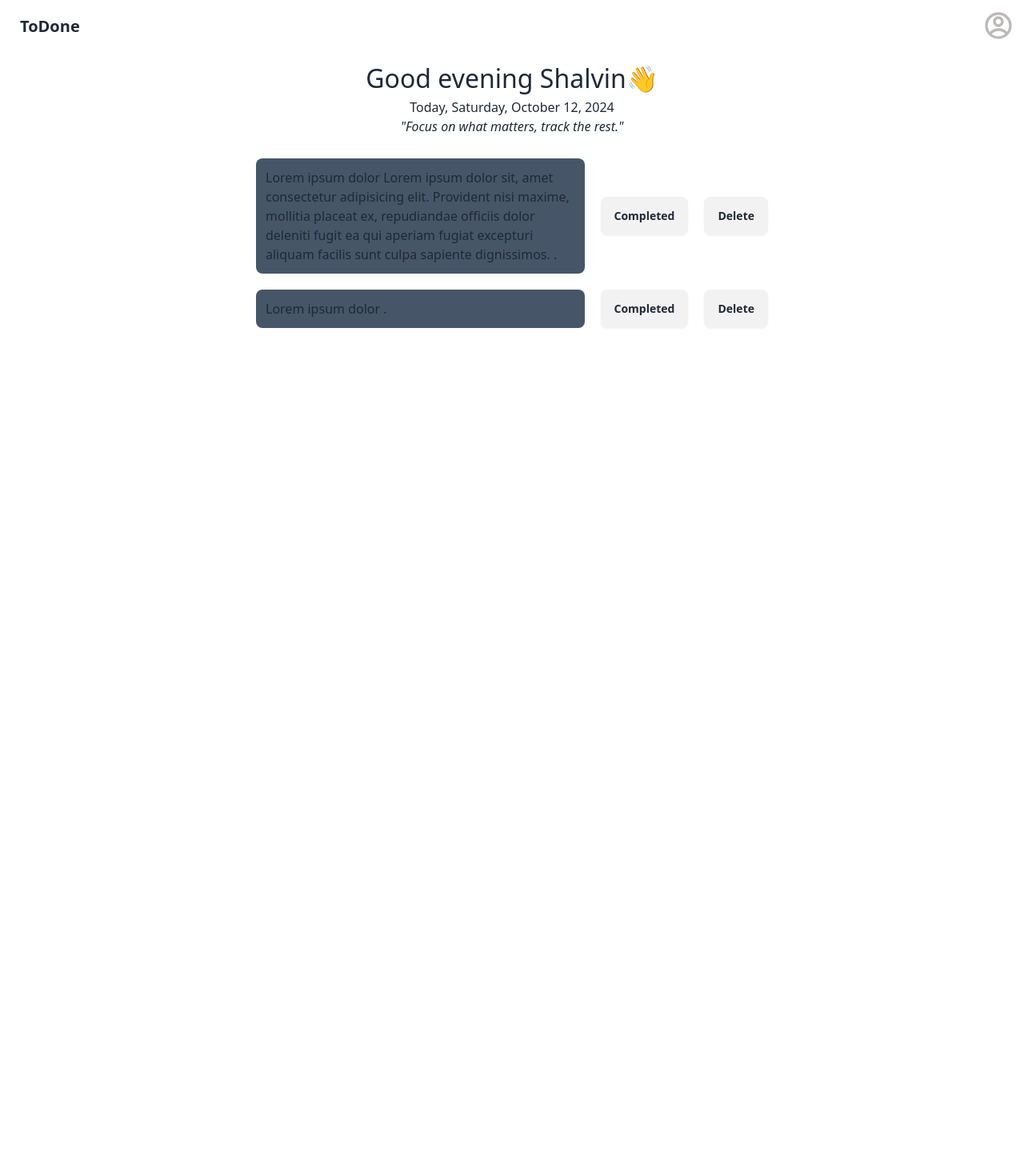
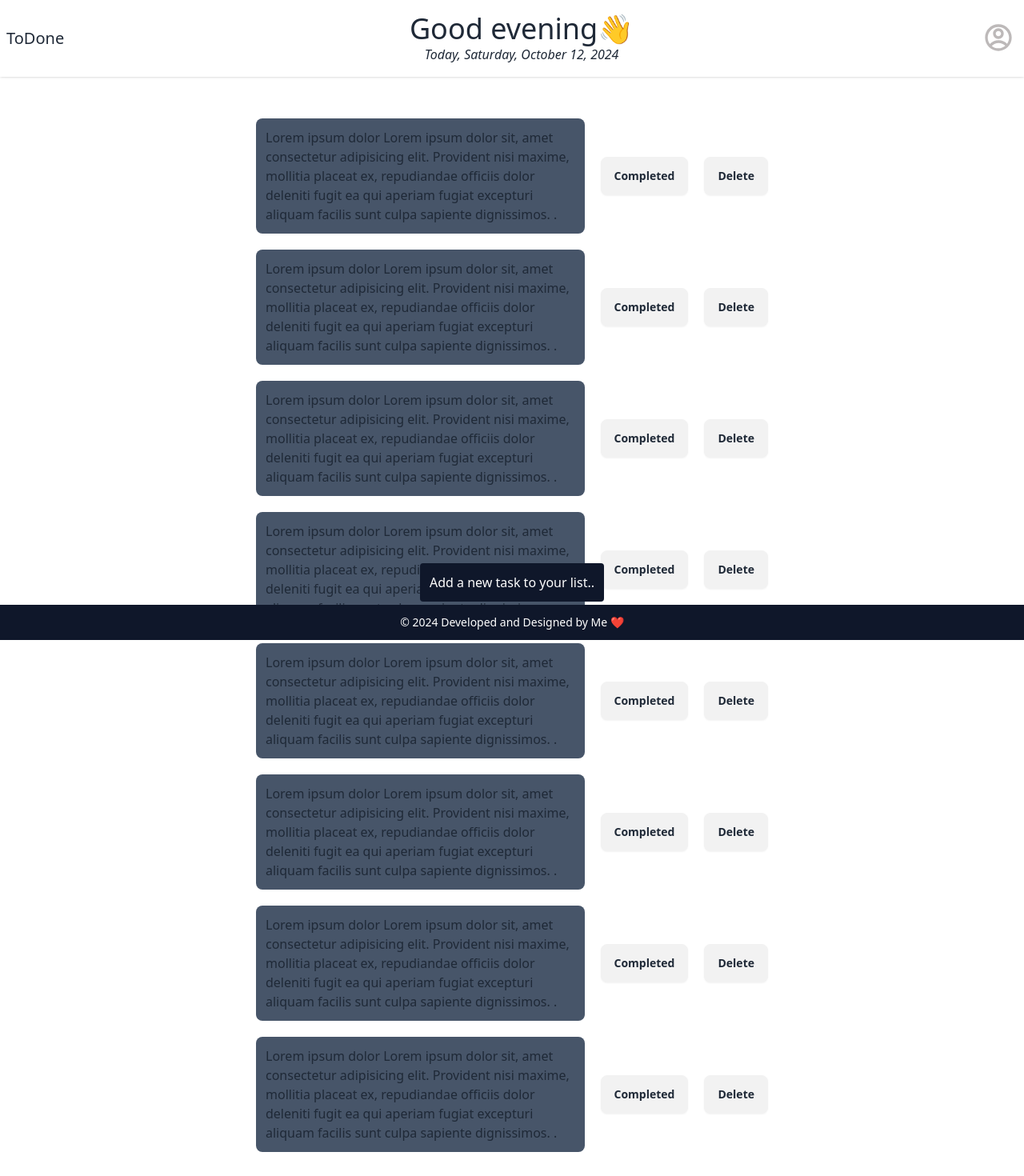
Before and after one commit to ShalvinShaji/ToDone, a React (Vite) app in the folder TodoneUI/: page / in a window 1280 px wide. Shown: the top 1470 px of the page at 80% size. Before the commit the page ends 800 px from the top, so only its background shows below. Built offline with nearby package versions, Linux system fonts and the light colour scheme.

Commit message:
Todo UI Complted

```diff
--- a/TodoneUI/src/App.jsx
+++ b/TodoneUI/src/App.jsx
@@ -1,14 +1,20 @@
 import "./App.css";
-import Herowish from "./components/Herowish";
+import Footer from "./components/Footer";
 import Navbar from "./components/Navbar";
+import Newtask from "./components/Newtask";
 import Taskbox from "./components/Taskbox";
 
 function App() {
   return (
     <>
-      <Navbar />
-      <Herowish />
-      <Taskbox />
+      <div className="App">
+        <Navbar />
+        <div className="content pt-32 pb-28">
+          <Taskbox />
+          <Newtask />
+        </div>
+        <Footer />
+      </div>
     </>
   );
 }
--- /dev/null
+++ b/TodoneUI/src/components/Footer.jsx
@@ -0,0 +1,15 @@
+import React from "react";
+
+const Footer = () => {
+  return (
+    <footer className="fixed bottom-0 left-0 right-0 bg-slate-900 text-white py-3">
+      <div className="container mx-auto text-center">
+        <p className="text-sm">
+          &copy; {new Date().getFullYear()} Developed and Designed by Me ❤️
+        </p>
+      </div>
+    </footer>
+  );
+};
+
+export default Footer;
--- a/TodoneUI/src/components/Herowish.jsx
+++ /dev/null
@@ -1,37 +0,0 @@
-import React from "react";
-import "./Herowish.css"; // Import the CSS file for the animation
-
-const Herowish = () => {
-  const today = new Date();
-  const hours = today.getHours();
-
-  // Format the date in words (e.g., "October 12, 2024")
-  const date = today.toLocaleDateString("en-US", {
-    weekday: "long",
-    year: "numeric",
-    month: "long",
-    day: "numeric",
-  });
-
-  let greeting;
-
-  if (hours < 12) {
-    greeting = "Good morning";
-  } else if (hours < 18) {
-    greeting = "Good afternoon";
-  } else {
-    greeting = "Good evening";
-  }
-
-  return (
-    <div className="flex flex-col justify-center items-center p-2">
-      <h1 className="hero-greet">
-        {greeting} Shalvin<span className="hero-wave">👋</span>
-      </h1>
-      <h3>Today, {date}</h3>
-      <i>"Focus on what matters, track the rest."</i>
-    </div>
-  );
-};
-
-export default Herowish;
--- /dev/null
+++ b/TodoneUI/src/components/Modal.css
@@ -0,0 +1,18 @@
+/* Modal.css */
+.modal-overlay {
+  position: fixed;
+  top: 0;
+  left: 0;
+  right: 0;
+  bottom: 0;
+  background-color: rgba(0, 0, 0, 0.5);
+  display: flex;
+  justify-content: center;
+  align-items: center;
+}
+
+.modal-content {
+  /* You can add more styles here if needed */
+  width: 100%; /* Ensure the content takes full width available */
+  max-width: 500px; /* Default max width for the modal */
+}
--- /dev/null
+++ b/TodoneUI/src/components/Modal.jsx
@@ -0,0 +1,34 @@
+import React from "react";
+import "./Modal.css"; // Keep this for any additional custom styles
+
+const Modal = ({ isOpen, onClose }) => {
+  if (!isOpen) return null; // Don't render the modal if it's not open
+
+  return (
+    <div className="modal-overlay">
+      <div className=" flex items-center justify-center flex-col modal-content p-5 rounded-lg shadow-lg bg-slate-500 max-w-md sm:max-w-lg md:max-w-2xl lg:max-w-[500px] mx-auto">
+        <label className="form-control w-full">
+          <div className="label">
+            <span className="label-text">
+              <h2 className="text-lg font-bold text-slate-900">Create New Task</h2>
+            </span>
+          </div>
+          <textarea
+            placeholder="Enter your task here"
+            className="input input-bordered w-full  h-[100px] mt-2 p-3"
+          />
+        </label>
+        <div className="flex items-center justify-center mt-4">
+          <button className="btn me-3" onClick={onClose}>
+            Save
+          </button>
+          <button className="btn" onClick={onClose}>
+            Cancel
+          </button>
+        </div>
+      </div>
+    </div>
+  );
+};
+
+export default Modal;
--- a/TodoneUI/src/components/Herowish.css
+++ b/TodoneUI/src/components/Navbar.css
@@ -32,5 +32,17 @@
 }
 
 .hero-greet {
-  font-size: 2rem;
+  font-size: 1.2rem; /* Base font size */
 }
+
+@media (min-width: 768px) {
+  .hero-greet {
+    font-size: 1.875rem; /* Font size for medium screens and above */
+  }
+}
+
+@media (min-width: 1024px) {
+  .hero-greet {
+    font-size: 2.25rem; /* Font size for large screens and above */
+  }
+}
--- a/TodoneUI/src/components/Navbar.jsx
+++ b/TodoneUI/src/components/Navbar.jsx
@@ -1,11 +1,39 @@
 import React from "react";
 import noImage from "../../public/assets/no_image.svg";
+import "./Navbar.css";
 
 const Navbar = () => {
+  const today = new Date();
+  const hours = today.getHours();
+
+  // Format the date in words (e.g., "October 12, 2024")
+  const date = today.toLocaleDateString("en-US", {
+    weekday: "long",
+    year: "numeric",
+    month: "long",
+    day: "numeric",
+  });
+
+  let greeting;
+
+  if (hours < 12) {
+    greeting = "Good morning";
+  } else if (hours < 18) {
+    greeting = "Good afternoon";
+  } else {
+    greeting = "Good evening";
+  }
   return (
-    <div className=" navbar flex-row	justify-between bg-base-100 p-2">
+    <div className="navbar fixed top-0 left-0 right-0 z-50 flex-row justify-between bg-base-100 shadow">
       <div>
-        <a className="btn btn-ghost text-xl">ToDone</a>
+        <a className="text-xl">ToDone</a>
+      </div>
+      <div className=" flex flex-col justify-center items-center p-2 bg-base-100">
+        <h1 className="hero-greet text-2xl md:text-3xl lg:text-4xl">
+          {greeting}<span className="hero-wave">👋</span>
+        </h1>
+
+        <i>Today, {date}</i>
       </div>
 
       <div>
--- /dev/null
+++ b/TodoneUI/src/components/Newtask.jsx
@@ -0,0 +1,23 @@
+import React, { useState } from "react";
+import Modal from "./Modal";
+
+const Newtask = () => {
+  const [isModalOpen, setModalOpen] = useState(false);
+
+  const openModal = () => setModalOpen(true);
+  const closeModal = () => setModalOpen(false);
+
+  return (
+    <div className="new_task_btn flex justify-center items-center">
+      <button
+        className="fixed bottom-12 bg-slate-900 text-white p-3 rounded"
+        onClick={openModal}
+      >
+        Add a new task to your list..
+      </button>
+      <Modal isOpen={isModalOpen} onClose={closeModal} />
+    </div>
+  );
+};
+
+export default Newtask;
--- a/TodoneUI/src/components/Taskbox.jsx
+++ b/TodoneUI/src/components/Taskbox.jsx
@@ -21,7 +21,10 @@ const Taskbox = () => {
       <div className="task_box  lg:w-1/2 lg:flex justify-between items-center mt-5 ">
         <div className="w-full sm:max-w-md md:max-w-lg lg:max-w-xl xl:max-w-2xl">
           <p className=" text-balance bg-slate-600 p-3 rounded-lg">
-            Lorem ipsum dolor .
+            Lorem ipsum dolor Lorem ipsum dolor sit, amet consectetur
+            adipisicing elit. Provident nisi maxime, mollitia placeat ex,
+            repudiandae officiis dolor deleniti fugit ea qui aperiam fugiat
+            excepturi aliquam facilis sunt culpa sapiente dignissimos. .
           </p>
         </div>
         <div className="flex items-center justify-center mt-3 lg:mt-0">
@@ -29,6 +32,91 @@ const Taskbox = () => {
           <button className="btn lg:ms-5">Delete</button>
         </div>
       </div>
+      <div className="task_box  lg:w-1/2 lg:flex justify-between items-center mt-5 ">
+        <div className="w-full sm:max-w-md md:max-w-lg lg:max-w-xl xl:max-w-2xl">
+          <p className=" text-balance bg-slate-600 p-3 rounded-lg">
+            Lorem ipsum dolor Lorem ipsum dolor sit, amet consectetur
+            adipisicing elit. Provident nisi maxime, mollitia placeat ex,
+            repudiandae officiis dolor deleniti fugit ea qui aperiam fugiat
+            excepturi aliquam facilis sunt culpa sapiente dignissimos. .
+          </p>
+        </div>
+        <div className="flex items-center justify-center mt-3 lg:mt-0">
+          <button className="btn me-5 lg:me-0 lg:ms-5  ">Completed</button>
+          <button className="btn lg:ms-5">Delete</button>
+        </div>
+      </div>
+      <div className="task_box  lg:w-1/2 lg:flex justify-between items-center mt-5 ">
+        <div className="w-full sm:max-w-md md:max-w-lg lg:max-w-xl xl:max-w-2xl">
+          <p className=" text-balance bg-slate-600 p-3 rounded-lg">
+            Lorem ipsum dolor Lorem ipsum dolor sit, amet consectetur
+            adipisicing elit. Provident nisi maxime, mollitia placeat ex,
+            repudiandae officiis dolor deleniti fugit ea qui aperiam fugiat
+            excepturi aliquam facilis sunt culpa sapiente dignissimos. .
+          </p>
+        </div>
+        <div className="flex items-center justify-center mt-3 lg:mt-0">
+          <button className="btn me-5 lg:me-0 lg:ms-5  ">Completed</button>
+          <button className="btn lg:ms-5">Delete</button>
+        </div>
+      </div>
+      <div className="task_box  lg:w-1/2 lg:flex justify-between items-center mt-5 ">
+        <div className="w-full sm:max-w-md md:max-w-lg lg:max-w-xl xl:max-w-2xl">
+          <p className=" text-balance bg-slate-600 p-3 rounded-lg">
+            Lorem ipsum dolor Lorem ipsum dolor sit, amet consectetur
+            adipisicing elit. Provident nisi maxime, mollitia placeat ex,
+            repudiandae officiis dolor deleniti fugit ea qui aperiam fugiat
+            excepturi aliquam facilis sunt culpa sapiente dignissimos. .
+          </p>
+        </div>
+        <div className="flex items-center justify-center mt-3 lg:mt-0">
+          <button className="btn me-5 lg:me-0 lg:ms-5  ">Completed</button>
+          <button className="btn lg:ms-5">Delete</button>
+        </div>
+      </div>
+      <div className="task_box  lg:w-1/2 lg:flex justify-between items-center mt-5 ">
+        <div className="w-full sm:max-w-md md:max-w-lg lg:max-w-xl xl:max-w-2xl">
+          <p className=" text-balance bg-slate-600 p-3 rounded-lg">
+            Lorem ipsum dolor Lorem ipsum dolor sit, amet consectetur
+            adipisicing elit. Provident nisi maxime, mollitia placeat ex,
+            repudiandae officiis dolor deleniti fugit ea qui aperiam fugiat
+            excepturi aliquam facilis sunt culpa sapiente dignissimos. .
+          </p>
+        </div>
+        <div className="flex items-center justify-center mt-3 lg:mt-0">
+          <button className="btn me-5 lg:me-0 lg:ms-5  ">Completed</button>
+          <button className="btn lg:ms-5">Delete</button>
+        </div>
+      </div>
+      <div className="task_box  lg:w-1/2 lg:flex justify-between items-center mt-5 ">
+        <div className="w-full sm:max-w-md md:max-w-lg lg:max-w-xl xl:max-w-2xl">
+          <p className=" text-balance bg-slate-600 p-3 rounded-lg">
+            Lorem ipsum dolor Lorem ipsum dolor sit, amet consectetur
+            adipisicing elit. Provident nisi maxime, mollitia placeat ex,
+            repudiandae officiis dolor deleniti fugit ea qui aperiam fugiat
+            excepturi aliquam facilis sunt culpa sapiente dignissimos. .
+          </p>
+        </div>
+        <div className="flex items-center justify-center mt-3 lg:mt-0">
+          <button className="btn me-5 lg:me-0 lg:ms-5  ">Completed</button>
+          <button className="btn lg:ms-5">Delete</button>
+        </div>
+      </div>
+      <div className="task_box  lg:w-1/2 lg:flex justify-between items-center mt-5 ">
+        <div className="w-full sm:max-w-md md:max-w-lg lg:max-w-xl xl:max-w-2xl">
+          <p className=" text-balance bg-slate-600 p-3 rounded-lg">
+            Lorem ipsum dolor Lorem ipsum dolor sit, amet consectetur
+            adipisicing elit. Provident nisi maxime, mollitia placeat ex,
+            repudiandae officiis dolor deleniti fugit ea qui aperiam fugiat
+            excepturi aliquam facilis sunt culpa sapiente dignissimos. .
+          </p>
+        </div>
+        <div className="flex items-center justify-center mt-3 lg:mt-0">
+          <button className="btn me-5 lg:me-0 lg:ms-5  ">Completed</button>
+          <button className="btn lg:ms-5">Delete</button>
+        </div>
+      </div>
+
     </div>
   );
 };
```
Also changed, not shown: TodoneUI/src/components/Taskbox.css (line endings or trailing spaces).
